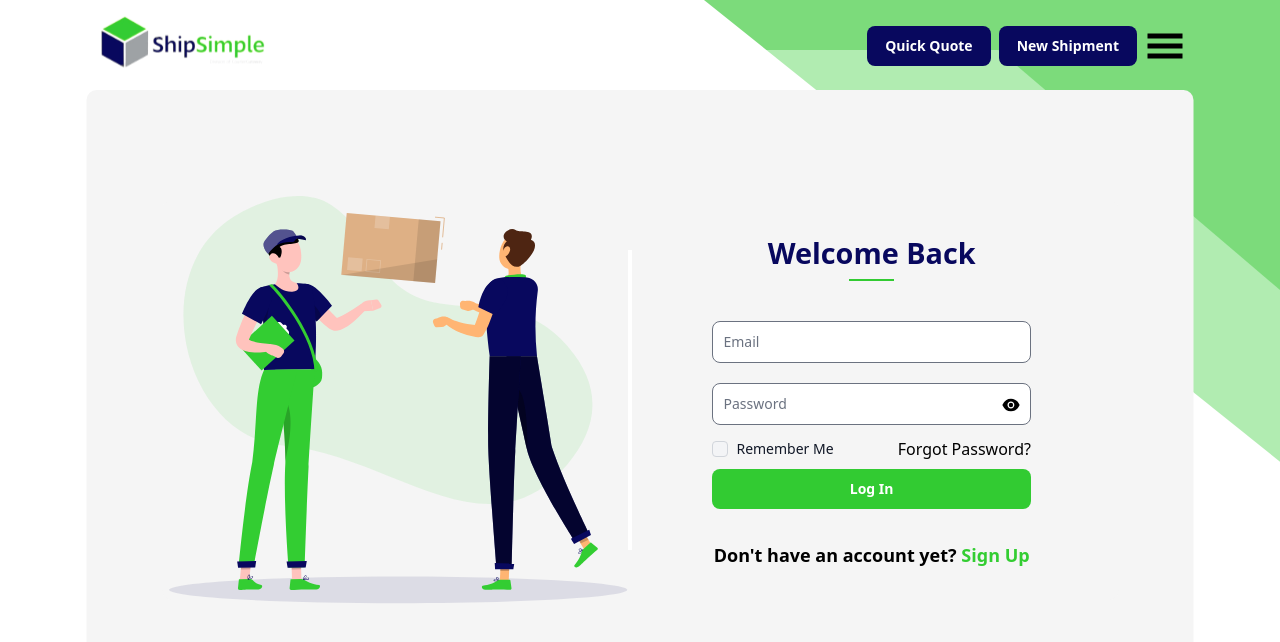
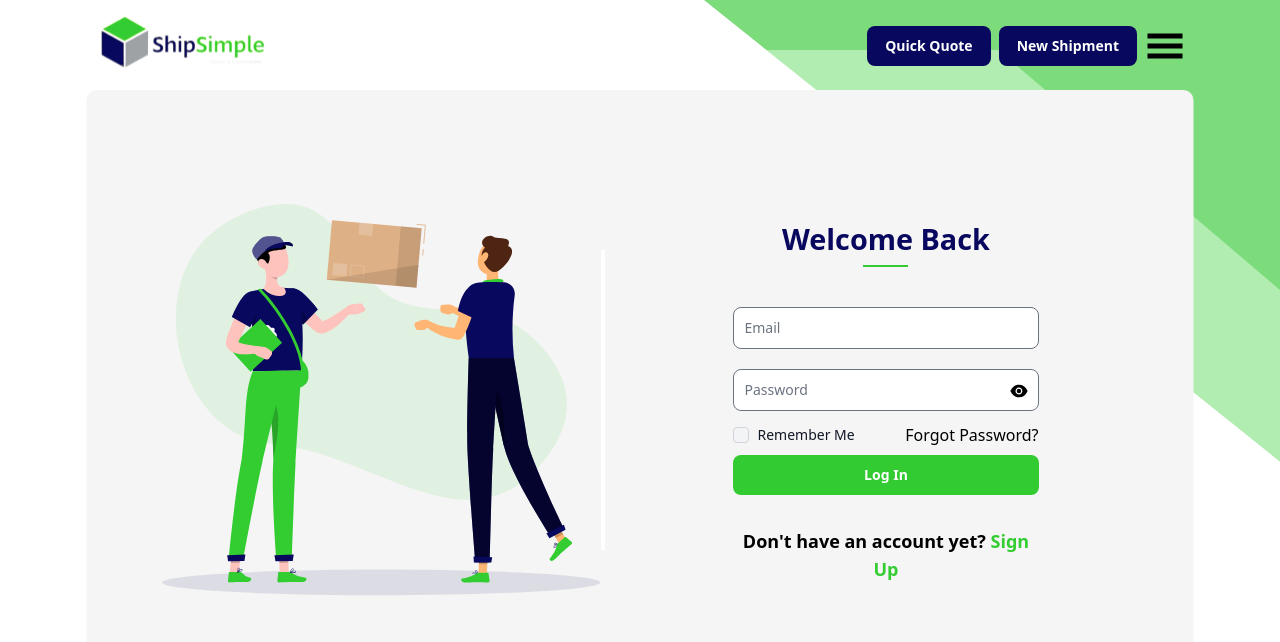
Before and after one commit to shirjoybhuban/Tailwind-Flowbite-Next, a Next.js app: page / in a window 1280 px wide. Shown: the top 642 px of the page. Built offline with nearby package versions, Linux system fonts and the light colour scheme; no server answers.

Commit message:
log in page

```diff
--- a/views/Login/index.js
+++ b/views/Login/index.js
@@ -216,7 +216,7 @@ export const LoginPage = () => {
           className={`${style.divider} hidden sm:hidden md:hidden lg:block`}
         ></div>
         <div
-          className={`${style.right_contents} px-5 sm:px-10 md:px-15 lg:px-20 w-full sm:w-full md:w-4/5 lg:w-1/2`}
+          className={`${style.right_contents} lg:ml-12 px-5 sm:px-10 md:px-15 lg:px-20 w-full sm:w-full md:w-4/5 lg:w-1/2`}
         >
           <div className="flex flex-col items-center mb-4">
             <h1 className="text-[#08085E] inline-block text-[1.8rem] font-bold">
```
